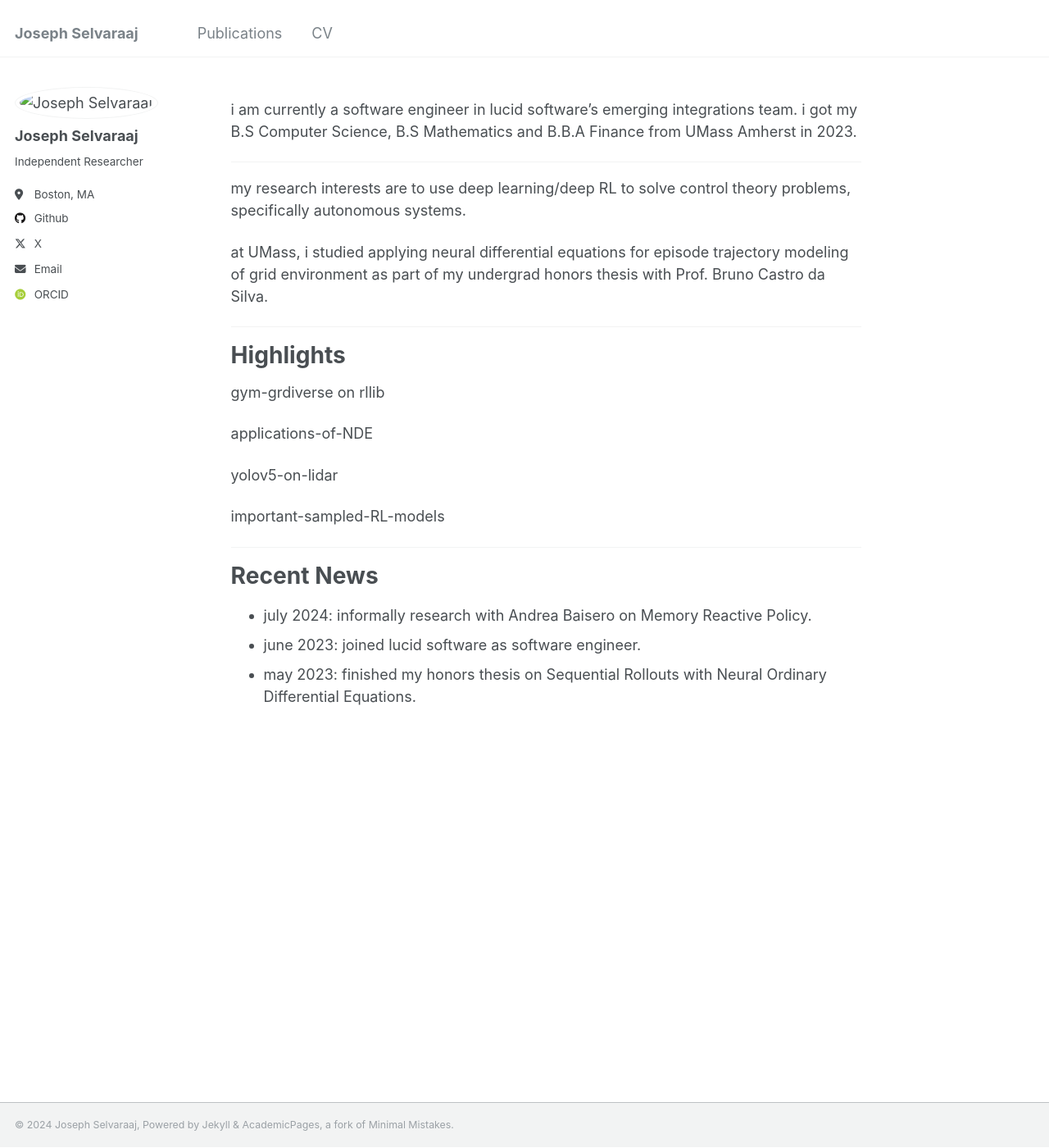
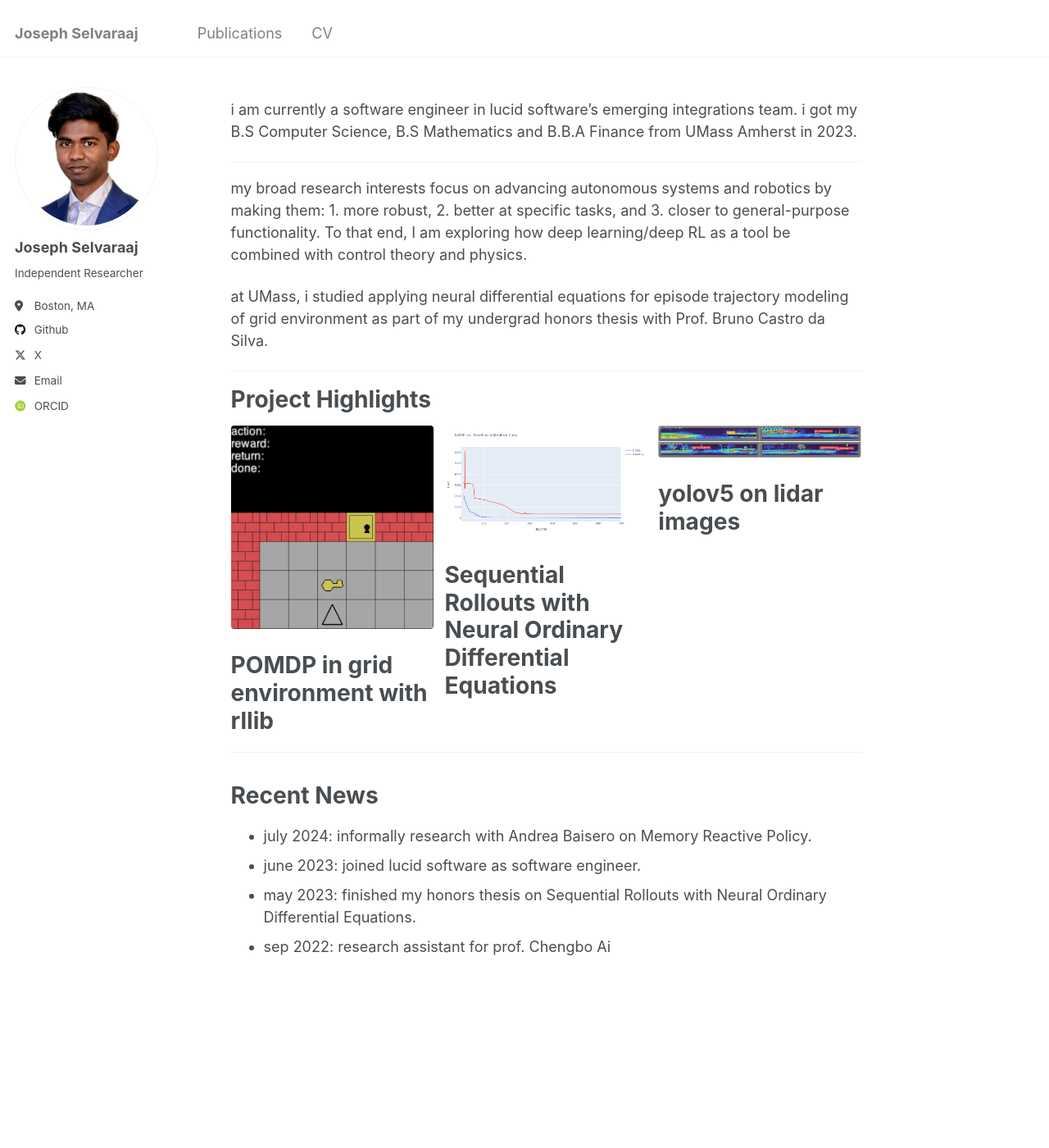
Before and after one commit to jselvaraaj/jselvaraaj.github.io, a Jekyll site: the page built from _pages/about.md, in a window 1280 px wide and 1400 px high. Shown: the whole window at 82% size. Built offline with Jekyll 4.4.1, drawn with Linux system fonts in a browser that asks for light colours; some web fonts are replaced.

Commit message:
add more content

```diff
--- a/_pages/about.md
+++ b/_pages/about.md
@@ -5,31 +5,31 @@ author_profile: true
 redirect_from:
   - /about/
   - /about.html
+feature_row:
+  - title: POMDP in grid environment with rllib
+    image_path: key_door_1_2_video.gif
+  - title: Sequential Rollouts with Neural Ordinary Differential Equations
+    image_path: trajectory_modeling_NDE.png
+  - title: yolov5 on lidar images
+    image_path: yolov5_on_lidar.png
 ---
 
 i am currently a software engineer in lucid software's emerging integrations team. i got my B.S Computer Science, B.S Mathematics and B.B.A Finance from UMass Amherst in 2023.
 
 ---
 
-my research interests are to use deep learning/deep RL to solve control theory problems, specifically autonomous systems.
+my broad research interests focus on advancing autonomous systems and robotics by making them: 1. more robust, 2. better at specific tasks, and 3. closer to general-purpose functionality. To that end, I am exploring how deep learning/deep RL as a tool be combined with control theory and physics.
 
 at UMass, i studied applying neural differential equations for episode trajectory modeling of grid environment as part of my undergrad honors thesis with Prof. Bruno Castro da Silva.
 
 ---
 
-# Highlights
+# Project Highlights
+{% include feature_row.html %}
 
-gym-grdiverse on rllib
-
-applications-of-NDE
-
-yolov5-on-lidar
-
-important-sampled-RL-models
-
----
 
 # Recent News
 - july 2024: informally research with Andrea Baisero on Memory Reactive Policy.
 - june 2023: joined lucid software as software engineer.
 - may 2023: finished my honors thesis on Sequential Rollouts with Neural Ordinary Differential Equations.
+- sep 2022: research assistant for prof. Chengbo Ai
```
Also changed, not shown: _includes/home-page-project-highlights.html (added, +23 -0 lines), _includes/publication-single.html (+12 -3 lines), _publications/2023-sequential-rollouts-with-neural-ordinary-differential-equations.md (+2 -0 lines), _includes/feature_row.html (renamed from _includes/feature_row), images/key_door_1_2_video.gif (added), images/profile.png (renamed from images/profile1.png), images/trajectory_modeling_NDE.png (added), images/yolov5_on_lidar.png (added), 1 other file.
